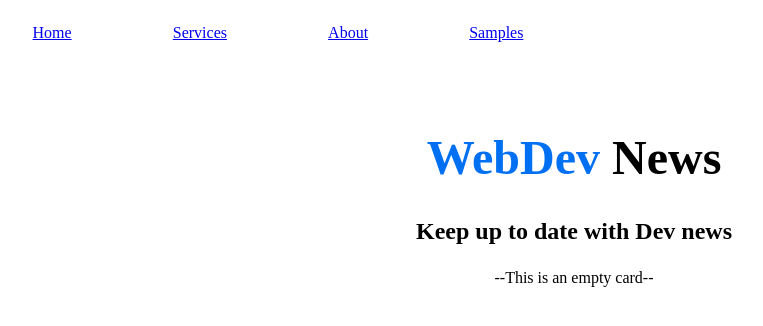
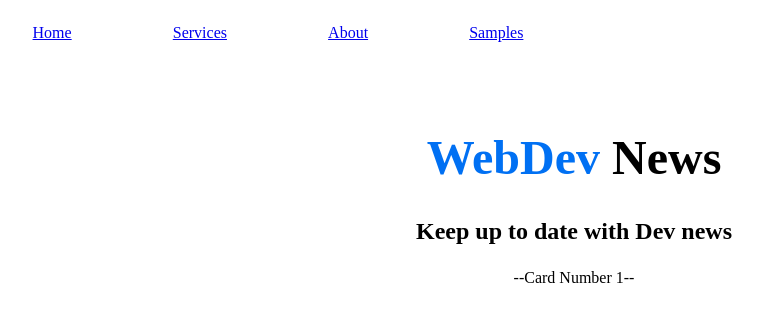
Before and after one commit to fojanb/spa-nextjs, a Next.js app in the folder spa-nextjs/: page /card/1 in a window 1280 px wide. Shown: the top 326 px of the page, without its empty margins (66-829 px from the left). Built offline with nearby package versions, Linux system fonts and the light colour scheme.

Commit message:
Update index.js

```diff
--- a/spa-nextjs/pages/card/[id]/index.js
+++ b/spa-nextjs/pages/card/[id]/index.js
@@ -1,9 +1,19 @@
-// Normal js func not a react component
+import { useRouter } from "next/router";
 const card = () => {
-    return (
-        <div>
-            --This is an empty card--
-        </div>
-    )
-}
+  const router = useRouter();
+  const { id } = router.query;
+  return <div>--Card Number {id}--</div>;
+};
 export default card;
+
+// Note that : When a file is added to the pages directory
+// it's automatically available as a route.
+// The router will automatically route files
+// named **index** to the root of the directory.
+// ---------------------------------------------------
+// The Next.js router allows you to do client-side route transitions between pages,
+// similar to a single-page application.
+// A React component called Link is provided to do this client-side route transition.
+// '/' → pages/index.js
+// '/about' → pages/about.js
+// '/blog/hello-world' → pages/blog/[slug].js
```
